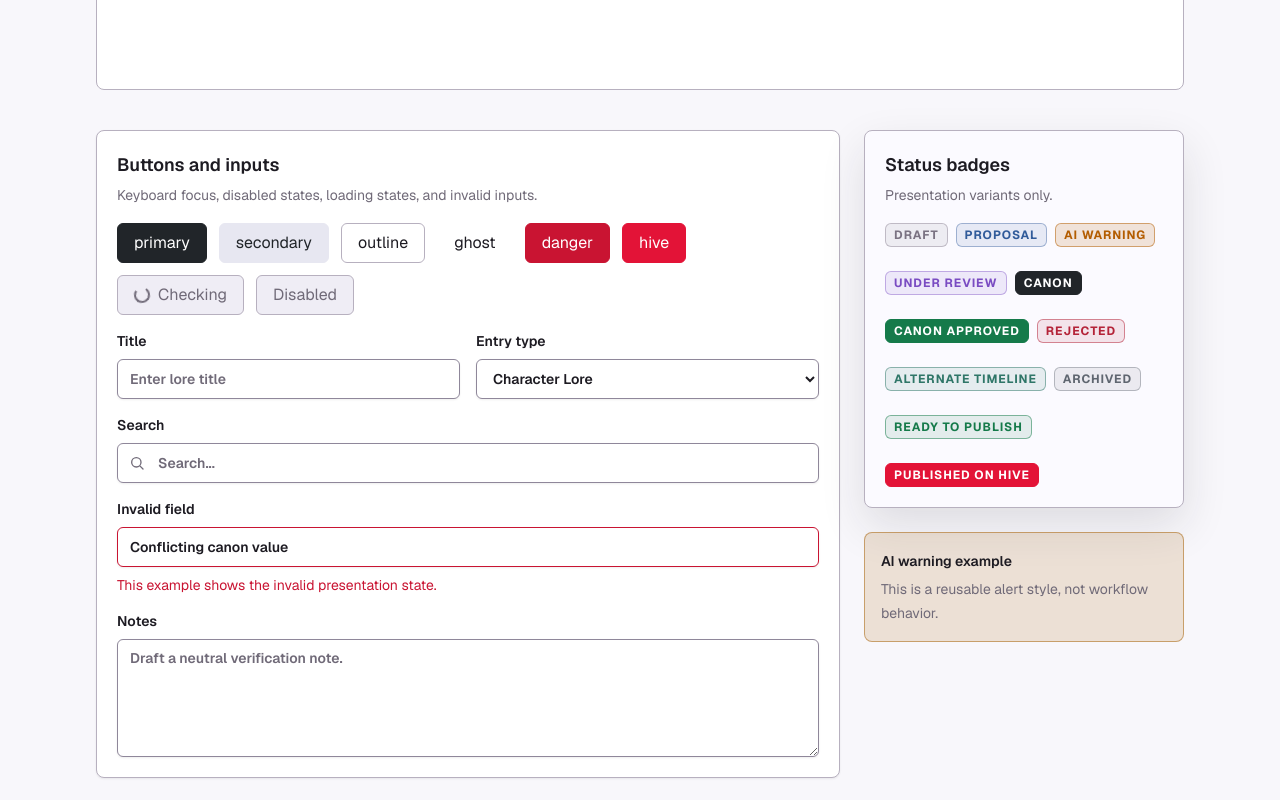
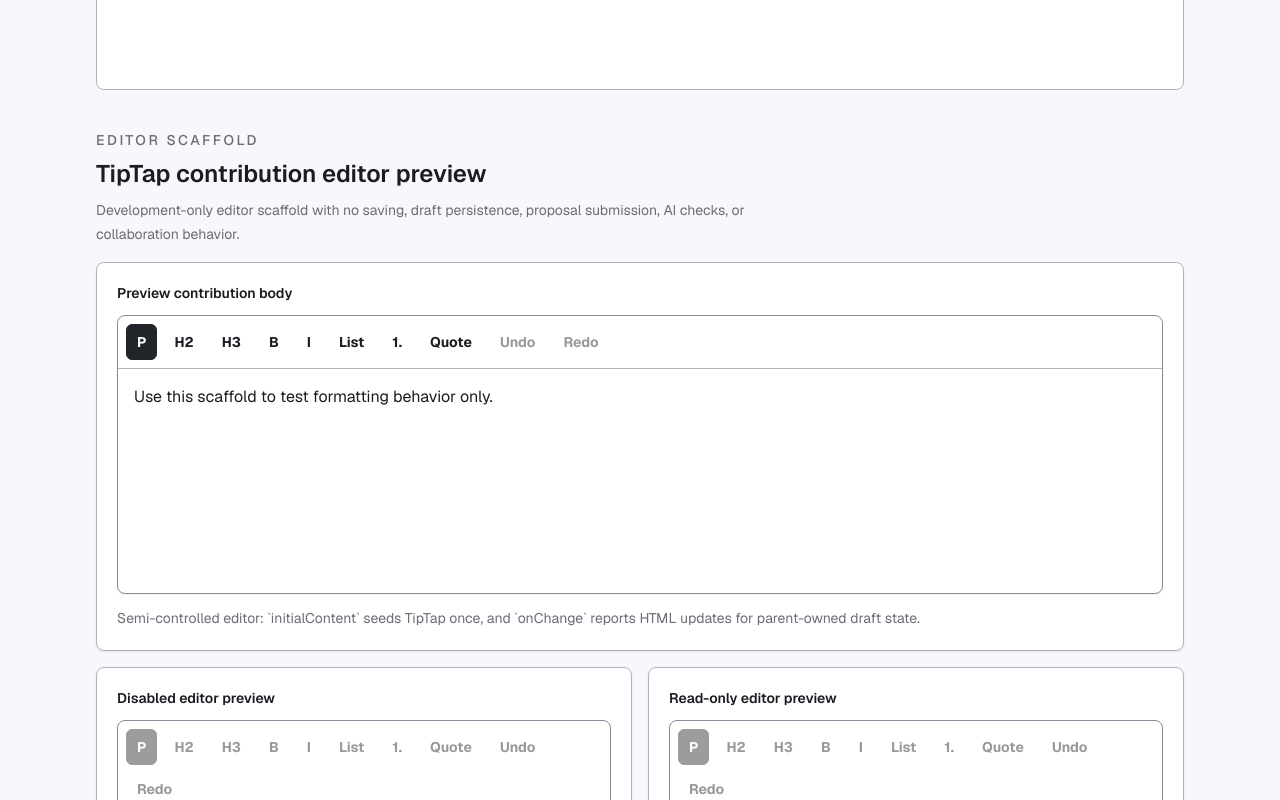
Before and after one commit to hdev-core/hivelore, a Next.js app in the folder apps/web/: page /foundation in a window 1280 px wide. Shown: the part 980-1780 px from the top of the page. Built offline with nearby package versions, Linux system fonts and the light colour scheme.

Commit message:
add TipTap rich-text editor scaffold

```diff
--- a/apps/web/package.json
+++ b/apps/web/package.json
@@ -14,6 +14,9 @@
     "@supabase/ssr": "^0.12.3",
     "@supabase/supabase-js": "^2.110.7",
     "@tanstack/react-query": "^5.101.2",
+    "@tiptap/extension-placeholder": "^3.28.0",
+    "@tiptap/react": "^3.28.0",
+    "@tiptap/starter-kit": "^3.28.0",
     "next": "^15.4.2",
     "react": "^19.1.0",
     "react-dom": "^19.1.0"
--- a/apps/web/src/app/foundation/page.tsx
+++ b/apps/web/src/app/foundation/page.tsx
@@ -1,4 +1,5 @@
 import { HiveBrand } from '@/components/hive-brand';
+import { RichTextEditor } from '@/components/editor/rich-text-editor';
 import { ThemeSwitcher } from '@/components/theme-switcher';
 import { EmptyState, ErrorState, LoadingState } from '@/components/states';
 import { Alert, AlertDescription, AlertTitle } from '@/components/ui/alert';
@@ -76,6 +77,46 @@ export default function FoundationPage() {
           <ErrorState action={<Button variant="danger">Retry preview</Button>} />
         </div>
         <LoadingState mode="page" presentation="skeleton" />
+      </section>
+
+      <section aria-labelledby="editor-heading" className="space-y-4">
+        <div>
+          <p className="text-sm font-medium uppercase tracking-[0.18em] text-muted-foreground">
+            Editor scaffold
+          </p>
+          <h2 id="editor-heading" className="mt-2 text-2xl font-semibold tracking-normal">
+            TipTap contribution editor preview
+          </h2>
+          <p className="mt-2 max-w-2xl text-sm leading-6 text-muted-foreground">
+            Development-only editor scaffold with no saving, draft persistence, proposal submission,
+            AI checks, or collaboration behavior.
+          </p>
+        </div>
+        <Card>
+          <CardContent>
+            <RichTextEditor
+              initialContent="<p>Use this scaffold to test formatting behavior only.</p>"
+              label="Preview contribution body"
+              placeholder="Outline a lore contribution..."
+            />
+          </CardContent>
+        </Card>
+        <div className="grid gap-4 lg:grid-cols-2">
+          <Card>
+            <CardContent>
+              <RichTextEditor disabled label="Disabled editor preview" />
+            </CardContent>
+          </Card>
+          <Card>
+            <CardContent>
+              <RichTextEditor
+                initialContent="<p>This read-only preview cannot be edited.</p>"
+                label="Read-only editor preview"
+                readOnly
+              />
+            </CardContent>
+          </Card>
+        </div>
       </section>
 
       <section aria-labelledby="controls-heading" className="grid gap-6 lg:grid-cols-[1fr_20rem]">
--- a/apps/web/src/app/layout.tsx
+++ b/apps/web/src/app/layout.tsx
@@ -4,6 +4,7 @@ import { Geist, Geist_Mono } from 'next/font/google';
 import { AppShell } from '@/components/layout/app-shell';
 import { AppProviders } from '@/providers/app-providers';
 import './globals.css';
+import '@/components/editor/editor.css';
 
 const geistSans = Geist({
   variable: '--font-geist-sans',
--- /dev/null
+++ b/apps/web/src/components/editor/editor-toolbar.tsx
@@ -0,0 +1,114 @@
+'use client';
+
+import type { Editor } from '@tiptap/react';
+
+type EditorToolbarProps = {
+  disabled?: boolean;
+  editor: Editor | null;
+};
+
+type ToolbarButton = {
+  isActive?: (editor: Editor) => boolean;
+  isDisabled?: (editor: Editor) => boolean;
+  label: string;
+  onClick: (editor: Editor) => void;
+  pressed?: boolean;
+  text: string;
+};
+
+const toolbarButtons: ToolbarButton[] = [
+  {
+    label: 'Set paragraph',
+    onClick: (editor) => editor.chain().focus().setParagraph().run(),
+    isActive: (editor) => editor.isActive('paragraph'),
+    text: 'P',
+  },
+  {
+    label: 'Set heading level 2',
+    onClick: (editor) => editor.chain().focus().toggleHeading({ level: 2 }).run(),
+    isActive: (editor) => editor.isActive('heading', { level: 2 }),
+    text: 'H2',
+  },
+  {
+    label: 'Set heading level 3',
+    onClick: (editor) => editor.chain().focus().toggleHeading({ level: 3 }).run(),
+    isActive: (editor) => editor.isActive('heading', { level: 3 }),
+    text: 'H3',
+  },
+  {
+    label: 'Toggle bold',
+    onClick: (editor) => editor.chain().focus().toggleBold().run(),
+    isActive: (editor) => editor.isActive('bold'),
+    text: 'B',
+  },
+  {
+    label: 'Toggle italic',
+    onClick: (editor) => editor.chain().focus().toggleItalic().run(),
+    isActive: (editor) => editor.isActive('italic'),
+    text: 'I',
+  },
+  {
+    label: 'Toggle bulleted list',
+    onClick: (editor) => editor.chain().focus().toggleBulletList().run(),
+    isActive: (editor) => editor.isActive('bulletList'),
+    text: 'List',
+  },
+  {
+    label: 'Toggle numbered list',
+    onClick: (editor) => editor.chain().focus().toggleOrderedList().run(),
+    isActive: (editor) => editor.isActive('orderedList'),
+    text: '1.',
+  },
+  {
+    label: 'Toggle blockquote',
+    onClick: (editor) => editor.chain().focus().toggleBlockquote().run(),
+    isActive: (editor) => editor.isActive('blockquote'),
+    text: 'Quote',
+  },
+  {
+    label: 'Undo',
+    onClick: (editor) => editor.chain().focus().undo().run(),
+    isDisabled: (editor) => !editor.can().undo(),
+    text: 'Undo',
+  },
+  {
+    label: 'Redo',
+    onClick: (editor) => editor.chain().focus().redo().run(),
+    isDisabled: (editor) => !editor.can().redo(),
+    text: 'Redo',
+  },
+];
+
+export function EditorToolbar({ disabled = false, editor }: EditorToolbarProps) {
+  return (
+    <div
+      aria-label="Rich text formatting controls"
+      className="rich-text-editor__toolbar"
+      role="toolbar"
+    >
+      {toolbarButtons.map((button) => {
+        const isPressed = editor ? (button.isActive?.(editor) ?? false) : false;
+        const isDisabled =
+          disabled || !editor || (editor ? (button.isDisabled?.(editor) ?? false) : true);
+
+        return (
+          <button
+            key={button.label}
+            aria-label={button.label}
+            aria-pressed={button.isActive ? isPressed : undefined}
+            className="rich-text-editor__toolbar-button"
+            disabled={isDisabled}
+            onClick={() => {
+              if (editor) {
+                button.onClick(editor);
+              }
+            }}
+            type="button"
+          >
+            {button.text}
+          </button>
+        );
+      })}
+    </div>
+  );
+}
--- /dev/null
+++ b/apps/web/src/components/editor/editor.css
@@ -0,0 +1,89 @@
+.rich-text-editor {
+  display: grid;
+  gap: 0.75rem;
+}
+
+.rich-text-editor__surface {
+  border: 1px solid var(--input-border);
+  border-radius: var(--radius-panel);
+  background: var(--surface);
+  box-shadow: var(--shadow-soft);
+}
+
+.rich-text-editor__toolbar {
+  display: flex;
+  flex-wrap: wrap;
+  gap: 0.375rem;
+  border-bottom: 1px solid var(--border);
+  padding: 0.5rem;
+}
+
+.rich-text-editor__toolbar-button {
+  min-height: 2.25rem;
+  border: 1px solid transparent;
+  border-radius: var(--radius-control);
+  background: transparent;
+  color: var(--foreground);
+  cursor: pointer;
+  font-size: 0.875rem;
+  font-weight: 700;
+  padding: 0 0.625rem;
+}
+
+.rich-text-editor__toolbar-button:hover:not(:disabled) {
+  background: var(--muted);
+}
+
+.rich-text-editor__toolbar-button[aria-pressed='true'] {
+  border-color: var(--primary);
+  background: var(--primary);
+  color: var(--primary-foreground);
+}
+
+.rich-text-editor__toolbar-button:disabled {
+  cursor: not-allowed;
+  opacity: 0.45;
+}
+
+.rich-text-editor__content {
+  min-height: 14rem;
+  padding: 1rem;
+}
+
+.rich-text-editor__content .ProseMirror {
+  min-height: 12rem;
+  outline: none;
+}
+
+.rich-text-editor__content .ProseMirror > * + * {
+  margin-top: 0.75rem;
+}
+
+.rich-text-editor__content .ProseMirror h2 {
+  font-size: 1.5rem;
+  font-weight: 700;
+}
+
+.rich-text-editor__content .ProseMirror h3 {
+  font-size: 1.25rem;
+  font-weight: 700;
+}
+
+.rich-text-editor__content .ProseMirror ul,
+.rich-text-editor__content .ProseMirror ol {
+  padding-left: 1.5rem;
+}
+
+.rich-text-editor__content .ProseMirror blockquote {
+  border-left: 3px solid var(--border);
+  color: var(--muted-foreground);
+  padding-left: 1rem;
+}
+
+.rich-text-editor__content .ProseMirror p.is-editor-empty:first-child::before {
+  color: var(--muted-foreground);
+  content: attr(data-placeholder);
+  float: left;
+  height: 0;
+  pointer-events: none;
+}
--- /dev/null
+++ b/apps/web/src/components/editor/rich-text-editor.tsx
@@ -0,0 +1,74 @@
+'use client';
+
+import Placeholder from '@tiptap/extension-placeholder';
+import { EditorContent, useEditor } from '@tiptap/react';
+import StarterKit from '@tiptap/starter-kit';
+import { useEffect } from 'react';
+import { EditorToolbar } from '@/components/editor/editor-toolbar';
+import { cn } from '@/lib/styles';
+
+export type RichTextEditorProps = {
+  className?: string;
+  disabled?: boolean;
+  initialContent?: string;
+  label?: string;
+  onChange?: (html: string) => void;
+  placeholder?: string;
+  readOnly?: boolean;
+};
+
+export function RichTextEditor({
+  className,
+  disabled = false,
+  initialContent = '',
+  label = 'Contribution editor',
+  onChange,
+  placeholder = 'Draft lore contribution notes...',
+  readOnly = false,
+}: RichTextEditorProps) {
+  const editor = useEditor({
+    content: initialContent,
+    editable: !disabled && !readOnly,
+    immediatelyRender: false,
+    extensions: [
+      StarterKit.configure({
+        heading: {
+          levels: [2, 3],
+        },
+      }),
+      Placeholder.configure({
+        placeholder,
+      }),
+    ],
+    onUpdate: ({ editor: updatedEditor }) => {
+      onChange?.(updatedEditor.getHTML());
+    },
+  });
+
+  useEffect(() => {
+    editor?.setEditable(!disabled && !readOnly);
+  }, [disabled, editor, readOnly]);
+
+  return (
+    <div className={cn('rich-text-editor', className)}>
+      <p className="text-sm font-semibold text-foreground">{label}</p>
+      <div
+        aria-disabled={disabled || undefined}
+        aria-readonly={readOnly || undefined}
+        className="rich-text-editor__surface"
+      >
+        <EditorToolbar disabled={disabled || readOnly} editor={editor} />
+        <EditorContent
+          aria-label={label}
+          className="rich-text-editor__content"
+          editor={editor}
+          role="textbox"
+        />
+      </div>
+      <p className="text-sm leading-6 text-muted-foreground">
+        Semi-controlled editor: `initialContent` seeds TipTap once, and `onChange` reports HTML
+        updates for parent-owned draft state.
+      </p>
+    </div>
+  );
+}
```
Also changed, not shown: 1 other file (tests, documents, lock files or other folders).
